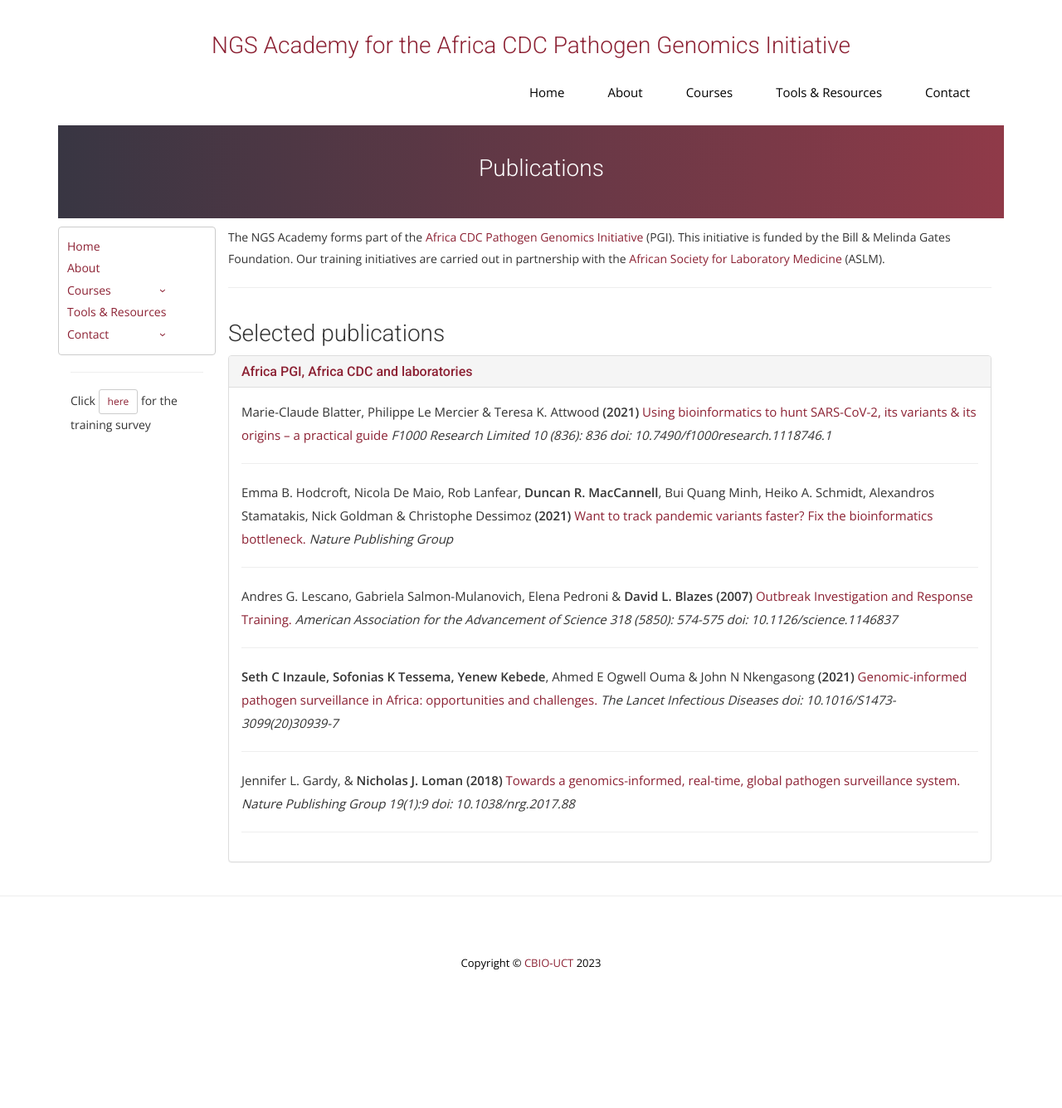
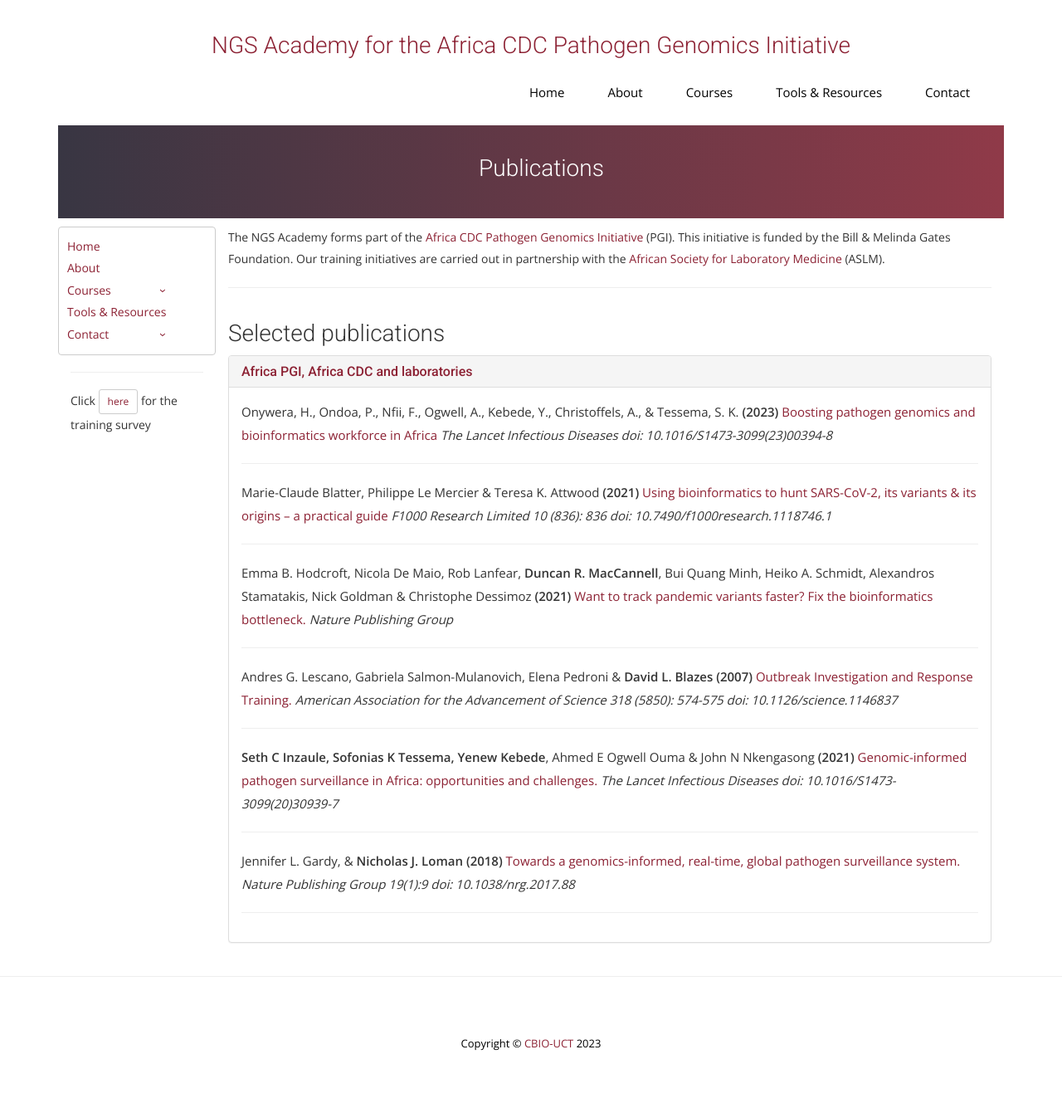
Before and after one commit to uct-cbio/ngs-academy, a Jekyll site: the page built from publications.html, in a window 1280 px wide. Shown: the whole page at 83% size. Built offline with Jekyll 4.4.1, drawn with Linux system fonts in a browser that asks for light colours; nearby versions of some CDN libraries; some web fonts are replaced; library files that are not in the unit come from our copies; comment, search, counter and statistics services are not loaded; before the commit the page ends 1238 px from its top, so only the background shows below that.

Commit message:
added a publication

```diff
--- a/publications.html
+++ b/publications.html
@@ -20,6 +20,17 @@ permalink: /resources/publications/
         </div>
         <div id="collapse1" class="panel-collapse collapse in">
           <div class="panel-body">
+            <p>
+              Onywera, H., Ondoa, P., Nfii, F., Ogwell, A., Kebede, Y., Christoffels, A., & Tessema, S. K. <b>(2023) </b> <a style="color:black;"
+                href="https://doi.org/10.1016/S1473-3099(23)00394-8" target="_blank">
+
+                Boosting pathogen genomics and bioinformatics workforce in Africa
+
+              </a>
+              <i>The Lancet Infectious Diseases doi: 10.1016/S1473-3099(23)00394-8</i>
+              <hr>
+            </p>
+
 
             <p>
               Marie-Claude Blatter, Philippe Le Mercier & Teresa K. Attwood <b>(2021) </b> <a style="color:black;"
```
